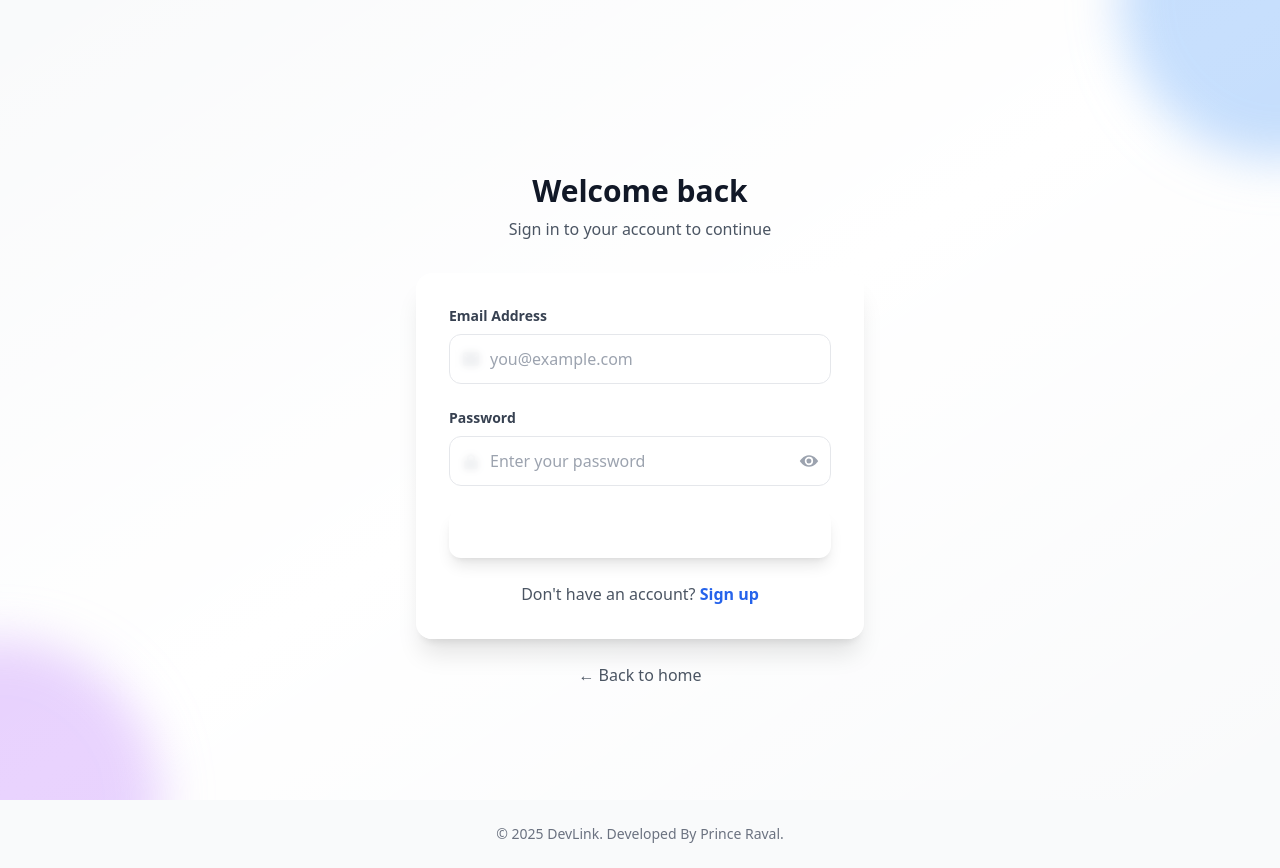
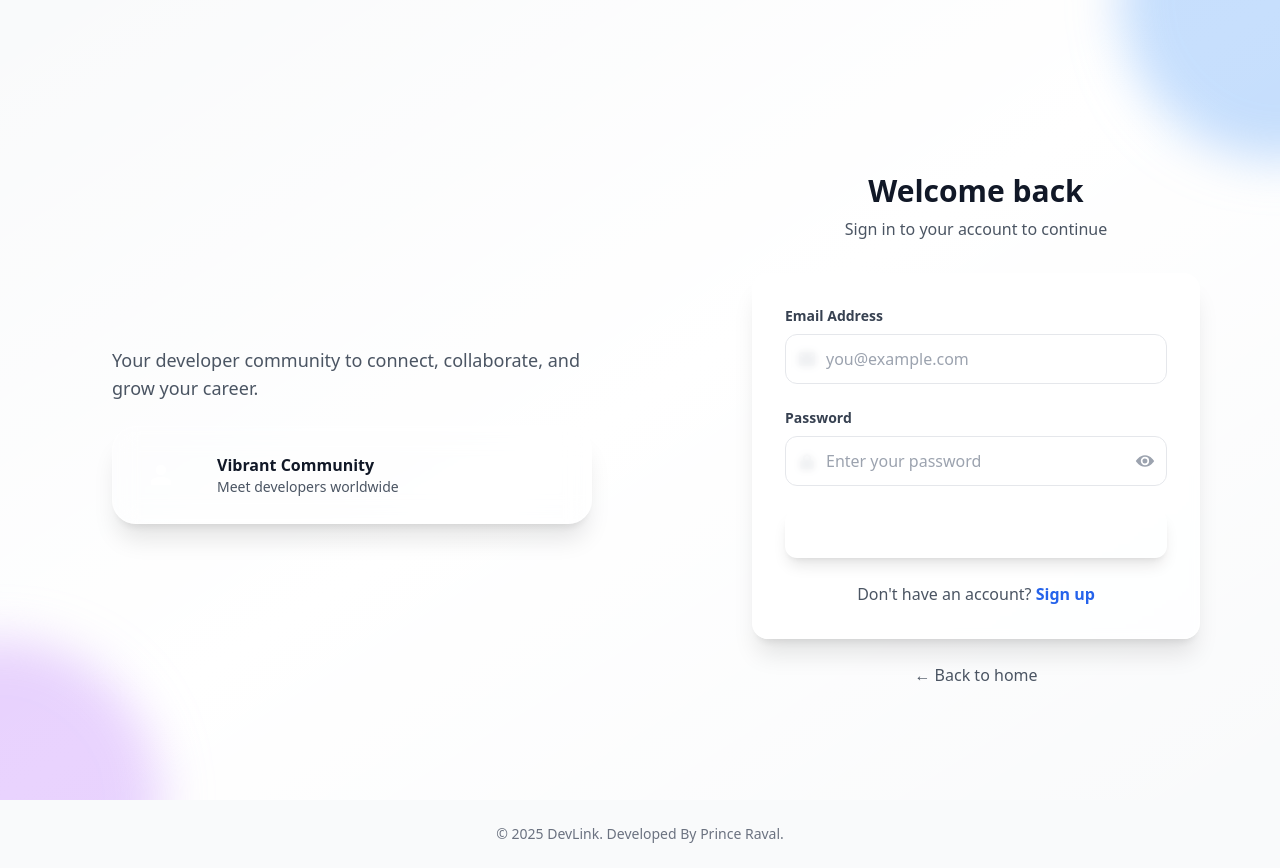
Before and after one commit to prince21241/devlink-frontend, a React (Vite) app: page /login in a window 1280 px wide. Built offline with nearby package versions, Linux system fonts and the light colour scheme; the HTML template or start-up script is replaced by a standard one.

Commit message:
Commit this

```diff
--- a/src/pages/Auth/Login.jsx
+++ b/src/pages/Auth/Login.jsx
@@ -34,9 +34,30 @@ export default function Login() {
         <div className="absolute -bottom-40 -left-40 w-80 h-80 bg-purple-400 rounded-full mix-blend-multiply filter blur-xl opacity-20 animate-pulse delay-1000"></div>
       </div>
 
-      <div className="relative z-10 flex items-center justify-center min-h-screen px-4 py-12">
-        {/* Auth form only */}
-        <div className="max-w-md w-full">
+      <div className="relative z-10 grid grid-cols-1 lg:grid-cols-2 gap-8 items-center min-h-screen px-4 py-12 max-w-6xl mx-auto">
+        {/* Left brand/illustration */}
+        <div className="hidden lg:flex flex-col space-y-6 p-8">
+          <h1 className="text-4xl font-extrabold leading-tight">
+            <span className="bg-gradient-to-r from-blue-600 to-purple-600 bg-clip-text text-transparent">Welcome back to DevLink</span>
+          </h1>
+          <p className="text-gray-600 text-lg">Your developer community to connect, collaborate, and grow your career.</p>
+          <div className="rounded-3xl border border-white/40 bg-white/30 backdrop-blur-md p-6 shadow-xl">
+            <div className="flex items-center space-x-4">
+              <div className="w-12 h-12 rounded-2xl bg-gradient-to-r from-blue-500 to-purple-500 flex items-center justify-center text-white">
+                <svg xmlns="http://www.w3.org/2000/svg" viewBox="0 0 24 24" fill="currentColor" className="w-6 h-6">
+                  <path d="M12 12c2.76 0 5-2.24 5-5S14.76 2 12 2 7 4.24 7 7s2.24 5 5 5zm0 2c-3.33 0-10 1.67-10 5v3h20v-3c0-3.33-6.67-5-10-5z"/>
+                </svg>
+              </div>
+              <div>
+                <div className="font-semibold text-gray-900">Vibrant Community</div>
+                <div className="text-sm text-gray-600">Meet developers worldwide</div>
+              </div>
+            </div>
+          </div>
+        </div>
+
+        {/* Right form */}
+        <div className="max-w-md w-full lg:ml-auto">
           {/* Header */}
           <div className="text-center mb-8">
             <Link to="/" className="text-3xl font-bold bg-gradient-to-r from-blue-600 to-purple-600 bg-clip-text text-transparent">
--- a/src/pages/Home/Home.jsx
+++ b/src/pages/Home/Home.jsx
@@ -244,23 +244,6 @@ export default function Home() {
           </div>
         </section>
       </div>
-
-      {/* About */}
-      <section id="about" className="relative z-10 py-16">
-        <div className="max-w-4xl mx-auto px-6">
-          <div className="bg-white/80 backdrop-blur-sm rounded-2xl shadow-lg border border-white/60 p-8 flex items-start gap-4">
-            <div className="w-12 h-12 rounded-xl bg-blue-600 flex items-center justify-center shadow text-white">
-              <CodeIcon className="w-6 h-6" />
-            </div>
-            <div>
-              <h3 className="text-2xl font-bold text-gray-900 mb-2">About</h3>
-              <p className="text-gray-700 leading-relaxed">
-                DevLink is a community-driven developer network platform, proudly created by <span className="font-semibold">Prince Raval</span>.
-              </p>
-            </div>
-          </div>
-        </div>
-      </section>
     </>
   );
 }
```
